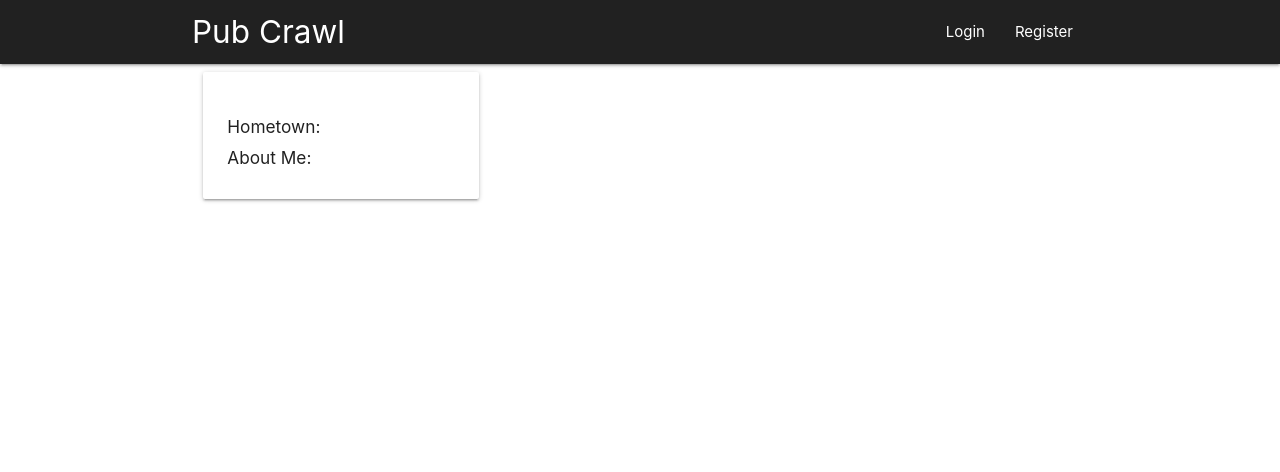
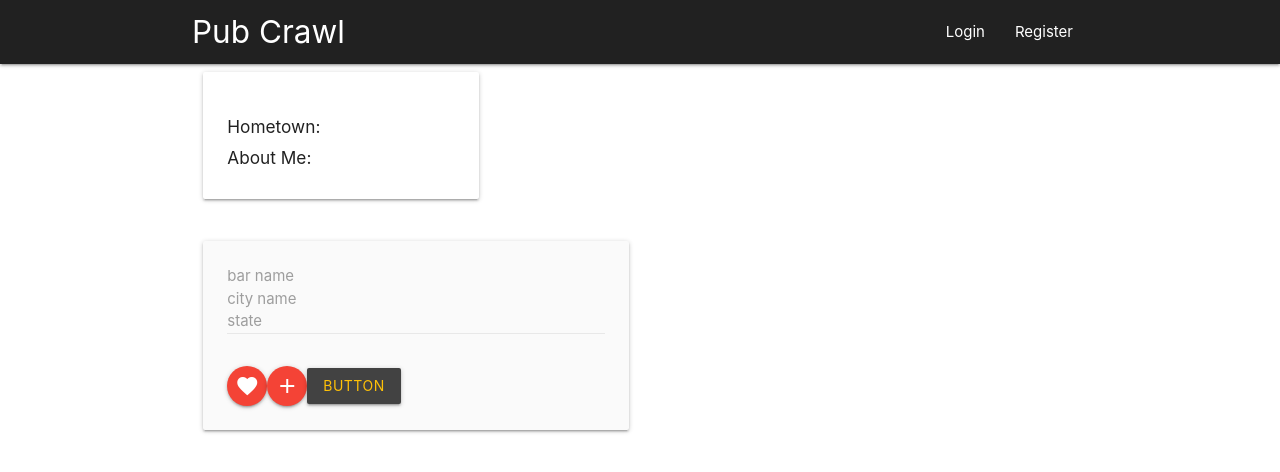
Before and after one commit to floressuarezalvaro/PubCrawl, a React (Create React App) app in the folder client/: page /profile in a window 1280 px wide. Shown: the top 472 px of the page. Built offline with nearby package versions, Linux system fonts and the light colour scheme.

Commit message:
profile page

```diff
--- a/client/src/Components/CardProfile.js
+++ b/client/src/Components/CardProfile.js
@@ -7,7 +7,7 @@ const CardProfile = () => {
         <div class="col s12 m7">
           <div class="card">
             <div class="card-image">
-              {/* <img src="images/sample-1.jpg" /> */}
+              <img src="https://via.placeholder.com/150" />
               <span class="card-title">Card Title</span>
             </div>
             <div class="card-content">
--- a/client/src/Components/Cards.js
+++ b/client/src/Components/Cards.js
@@ -10,7 +10,7 @@ const Cards = () => {
 
   return (
     <div>
-      <div className="container">
+      <div>
         <div className="row" id="barList">
           <div className="col s12 m6 l6">
             <div className="card grey lighten-5">
--- a/client/src/Pages/Profile.js
+++ b/client/src/Pages/Profile.js
@@ -1,5 +1,6 @@
 import React, { useContext, useEffect } from "react";
 import { useHistory } from "react-router-dom";
+import Cards from "../Components/Cards";
 import UserContext from "../Context/UserContext";
 
 const Profile = (props) => {
@@ -26,6 +27,11 @@ const Profile = (props) => {
             </div>
           </div>
         </div>
+        <div className="row">
+          <div class="col s12">
+            <Cards />
+          </div>
+        </div>
       </div>
     </div>
   );
--- a/client/src/Pages/Search.js
+++ b/client/src/Pages/Search.js
@@ -6,7 +6,6 @@ const Search = () => {
   return (
     <div>
       <SearchBar />
-      <Cards />
     </div>
   );
 };
```
